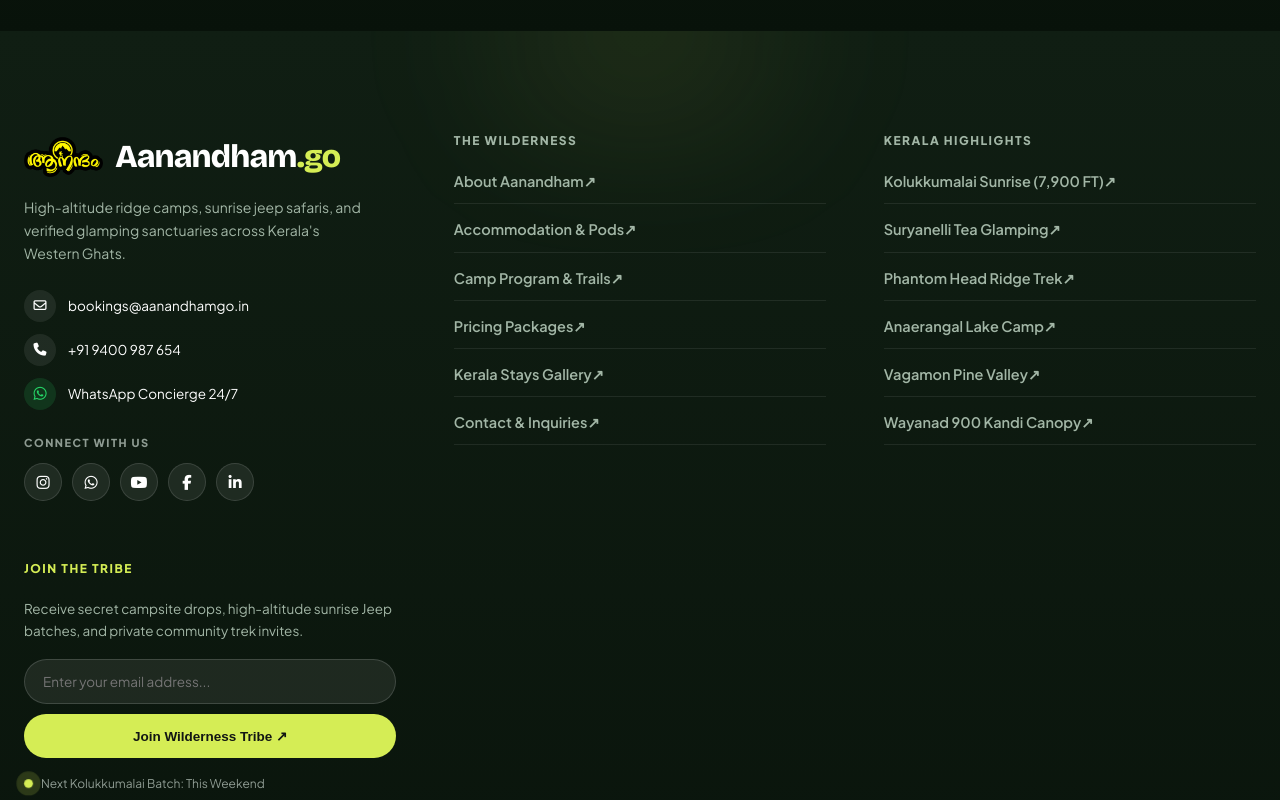
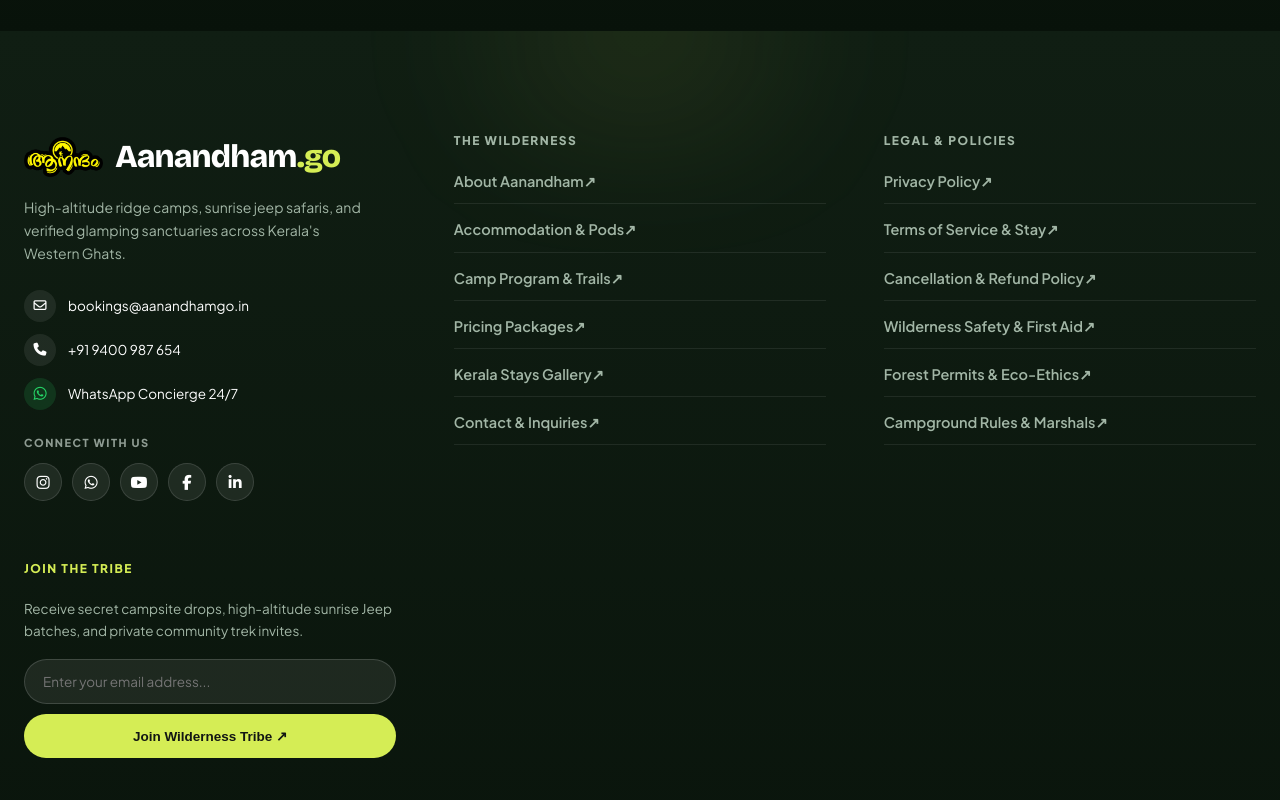
Before and after one commit to AmanTShekar/aanandham.go, a Next.js app: page /about in a window 1280 px wide. Shown: the part 5280-6080 px from the top of the page. Built offline with nearby package versions, Linux system fonts and the light colour scheme.

Commit message:
feat: replace Kerala Highlights with Legal & Policies column in footer and remove next batch tag

```diff
--- a/src/components/Footer.jsx
+++ b/src/components/Footer.jsx
@@ -169,19 +169,19 @@ export default function Footer() {
                         </div>
                     </div>
 
-                    {/* Column 3: POPULAR DESTINATIONS */}
+                    {/* Column 3: LEGAL & POLICIES */}
                     <div style={{ minWidth: '220px' }}>
                         <span style={{ fontSize: '12px', fontWeight: '800', letterSpacing: '1.5px', color: '#A2B6A6', textTransform: 'uppercase', display: 'block', marginBottom: '20px' }}>
-                            KERALA HIGHLIGHTS
+                            LEGAL & POLICIES
                         </span>
                         <div style={{ display: 'flex', flexDirection: 'column', gap: '14px' }}>
                             {[
-                                { name: 'Kolukkumalai Sunrise (7,900 FT)', href: '/about' },
-                                { name: 'Suryanelli Tea Glamping', href: '/about' },
-                                { name: 'Phantom Head Ridge Trek', href: '/about' },
-                                { name: 'Anaerangal Lake Camp', href: '/about' },
-                                { name: 'Vagamon Pine Valley', href: '/#kerala-wilderness' },
-                                { name: 'Wayanad 900 Kandi Canopy', href: '/#kerala-wilderness' }
+                                { name: 'Privacy Policy', href: '/about' },
+                                { name: 'Terms of Service & Stay', href: '/about' },
+                                { name: 'Cancellation & Refund Policy', href: '/about' },
+                                { name: 'Wilderness Safety & First Aid', href: '/#why-aanandham' },
+                                { name: 'Forest Permits & Eco-Ethics', href: '/#why-aanandham' },
+                                { name: 'Campground Rules & Marshals', href: '/about' }
                             ].map((item, idx) => (
                                 <Link key={idx} href={item.href} className="interactive-arrow-link" style={{ color: '#A2B6A6', paddingBottom: '10px', borderBottom: '1px solid rgba(255, 255, 255, 0.08)', fontSize: '14.5px', fontWeight: '600', textDecoration: 'none' }}>
                                     <span>{item.name}</span>
@@ -235,11 +235,6 @@ export default function Footer() {
                                 {isSubscribed ? '✓ Welcome to Tribe!' : 'Join Wilderness Tribe ↗'}
                             </button>
                         </form>
-
-                        <div style={{ marginTop: '16px', display: 'flex', alignItems: 'center', gap: '8px' }}>
-                            <span className="live-beacon"></span>
-                            <span style={{ fontSize: '12px', color: '#8E9B92' }}>Next Kolukkumalai Batch: This Weekend</span>
-                        </div>
                     </div>
 
                 </div>
```
